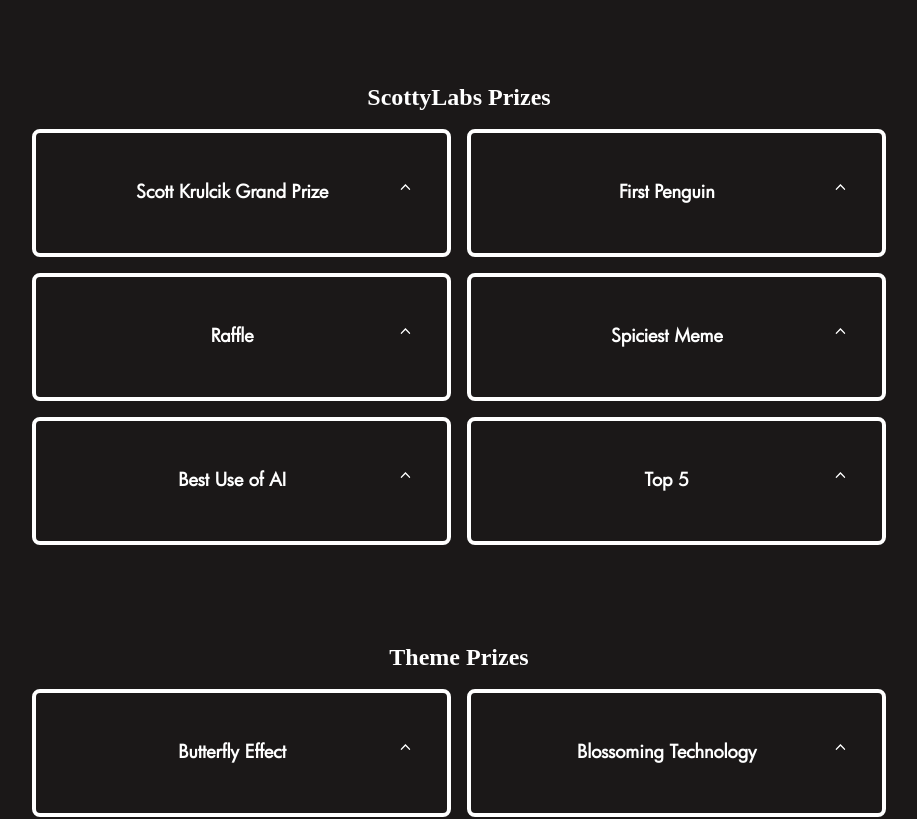
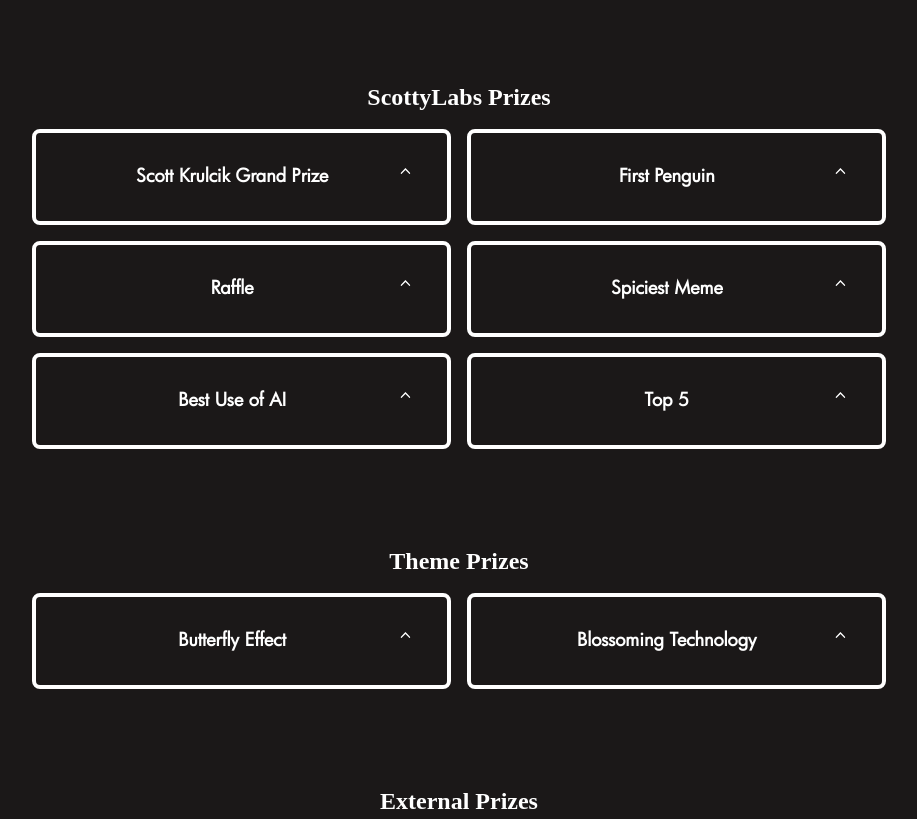
Before and after one commit to ScottyLabs/tartanhacks, a Next.js app: page / in a window 1280 px wide. Shown: the part 4160-4979 px from the top of the page, without its empty margins (181-1098 px from the left). Built offline with nearby package versions, Linux system fonts and the light colour scheme; a web font is replaced by a local one.

Commit message:
updated prize accordion heights

```diff
--- a/src/components/Prizes.tsx
+++ b/src/components/Prizes.tsx
@@ -15,7 +15,7 @@ function Prize({
 }) {
   return (
     <div
-      className={`border-4 border-white p-4 rounded-lg flex flex-col justify-between h-fit min-h-[8rem] ${className}`}
+      className={`border-4 border-white p-4 rounded-lg flex flex-col justify-between h-fit min-h-[8rem] lg:min-h-0 ${className}`}
     >
       <Disclosure>
         {({ open }) => (
```
